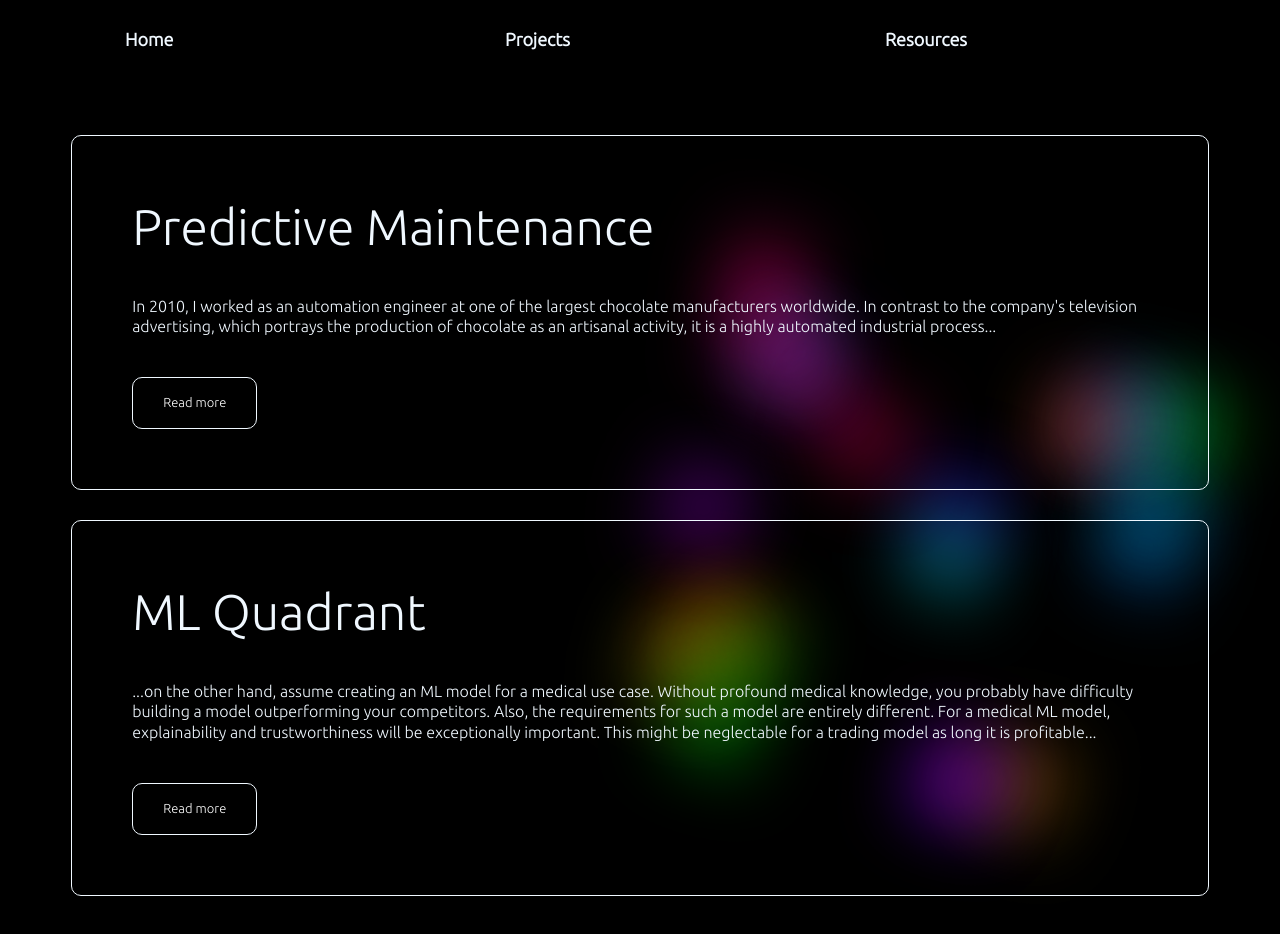
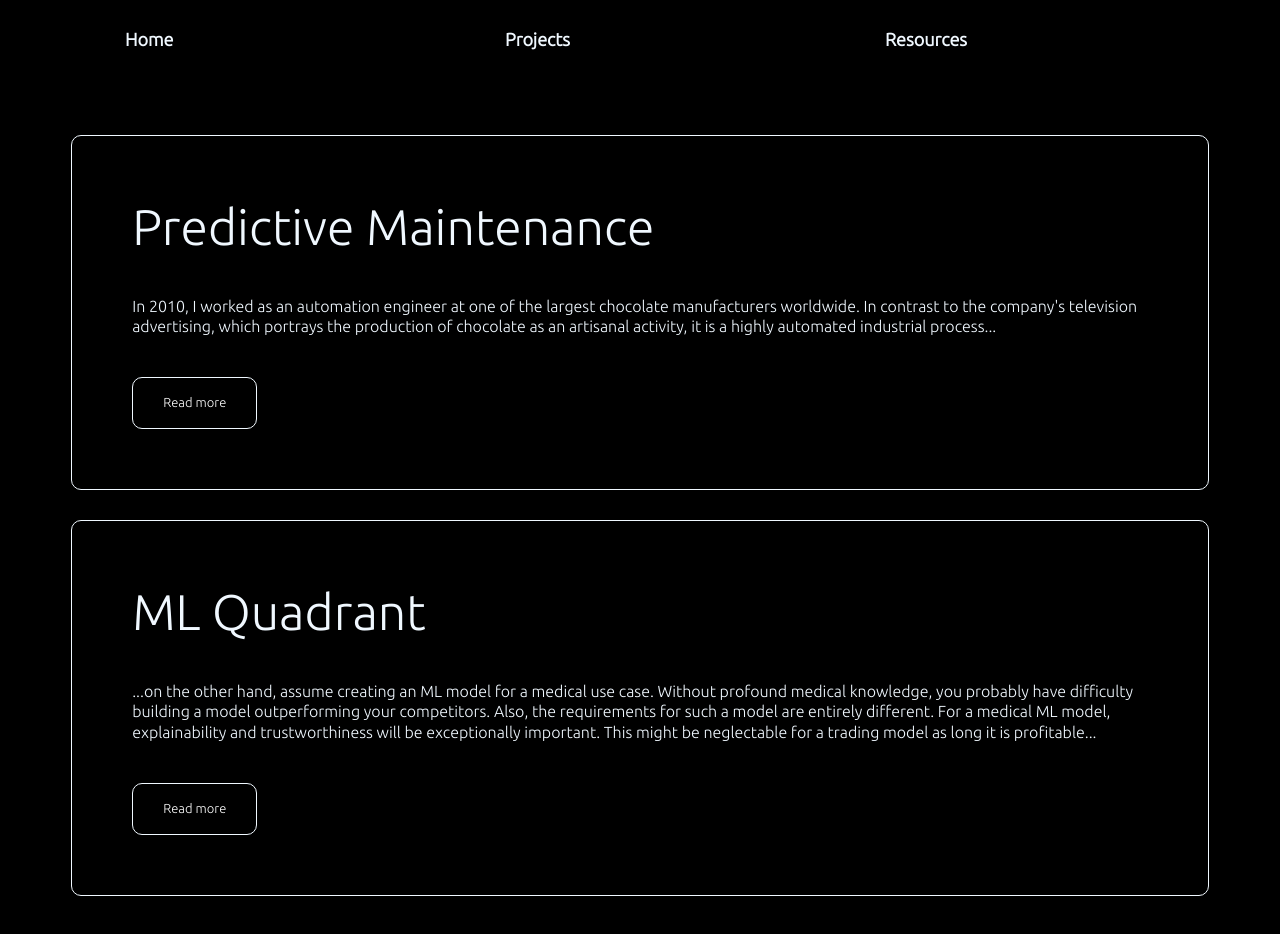
Before and after one commit to IcebergLettuce/Website, an Angular app in the folder frontend/: page /projects in a window 1280 px wide. Shown: the top 934 px of the page. Built offline with nearby package versions, Linux system fonts and the light colour scheme.

Commit message:
deactivated animation

```diff
--- a/frontend/src/styles.scss
+++ b/frontend/src/styles.scss
@@ -1,14 +1,14 @@
 /* You can add global styles to this file, and also import other style files */
 @import url("https://fonts.googleapis.com/css2?family=Ubuntu:wght@300&display=swap");
 
-@mixin dots($count) {
-  $text-shadow: ();
-  @for $i from 0 through $count {
-    $text-shadow: $text-shadow,
-      (1.0+ (random()) * 1) + em (-1.0+ (random()) * 1) + em 7px hsla(random() *360, 200%, 50%, 1);
-  }
-  text-shadow: $text-shadow;
-}
+// @mixin dots($count) {
+//   $text-shadow: ();
+//   @for $i from 0 through $count {
+//     $text-shadow: $text-shadow,
+//       (1.0+ (random()) * 1) + em (-1.0+ (random()) * 1) + em 7px hsla(random() *360, 200%, 50%, 1);
+//   }
+//   text-shadow: $text-shadow;
+// }
 
 html {
   font: 5vmin/1.3 Serif;
@@ -23,50 +23,50 @@ body {
   color: aliceblue;
 }
 
-.non-animated-container {
-  background: black;
-  padding: 0px;
-  margin: 0px;
-  color: transparent;
-}
+// .non-animated-container {
+//   background: black;
+//   padding: 0px;
+//   margin: 0px;
+//   color: transparent;
+// }
 
-.animated-container {
-  background: black;
-  color: transparent;
-}
+// .animated-container {
+//   background: black;
+//   color: transparent;
+// }
 
-.animated-container::before,
-animated-container::after {
-  position: fixed;
-  top: 20%;
-  left: 20%;
-  width: 0em;
-  height: 0em;
-  content: ".";
-  mix-blend-mode: screen;
-  animation: 20s -30s move infinite ease-in-out alternate;
-}
+// .animated-container::before,
+// animated-container::after {
+//   position: fixed;
+//   top: 20%;
+//   left: 20%;
+//   width: 0em;
+//   height: 0em;
+//   content: ".";
+//   mix-blend-mode: screen;
+//   animation: 20s -30s move infinite ease-in-out alternate;
+// }
 
-.animated-container::before {
-  @include dots(20);
-  animation-duration: 40;
-  animation-delay: 40;
-}
+// .animated-container::before {
+//   @include dots(20);
+//   animation-duration: 40;
+//   animation-delay: 40;
+// }
 
-.animated-container::after {
-  @include dots(20);
-  animation-duration: 40;
-  animation-delay: 40;
-}
+// .animated-container::after {
+//   @include dots(20);
+//   animation-duration: 40;
+//   animation-delay: 40;
+// }
 
-@keyframes move {
-  from {
-    transform: rotate(0deg) scale(8); //translateX(-20px);
-  }
-  to {
-    transform: rotate(30deg) scale(15); //translateX(20px);
-  }
-}
+// @keyframes move {
+//   from {
+//     transform: rotate(0deg) scale(8); //translateX(-20px);
+//   }
+//   to {
+//     transform: rotate(30deg) scale(15); //translateX(20px);
+//   }
+// }
 
 
 @media (max-width: 1000px) {
```
